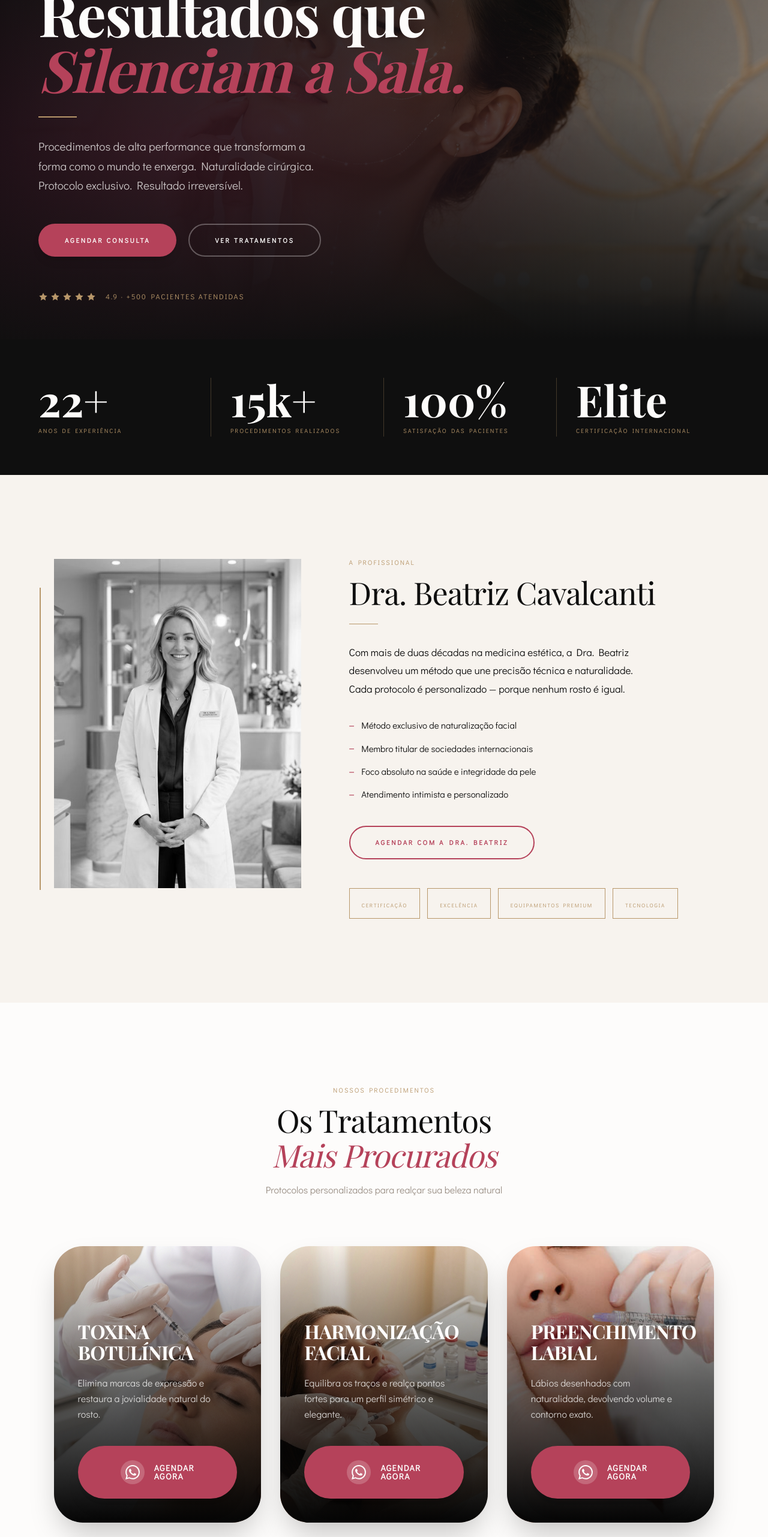
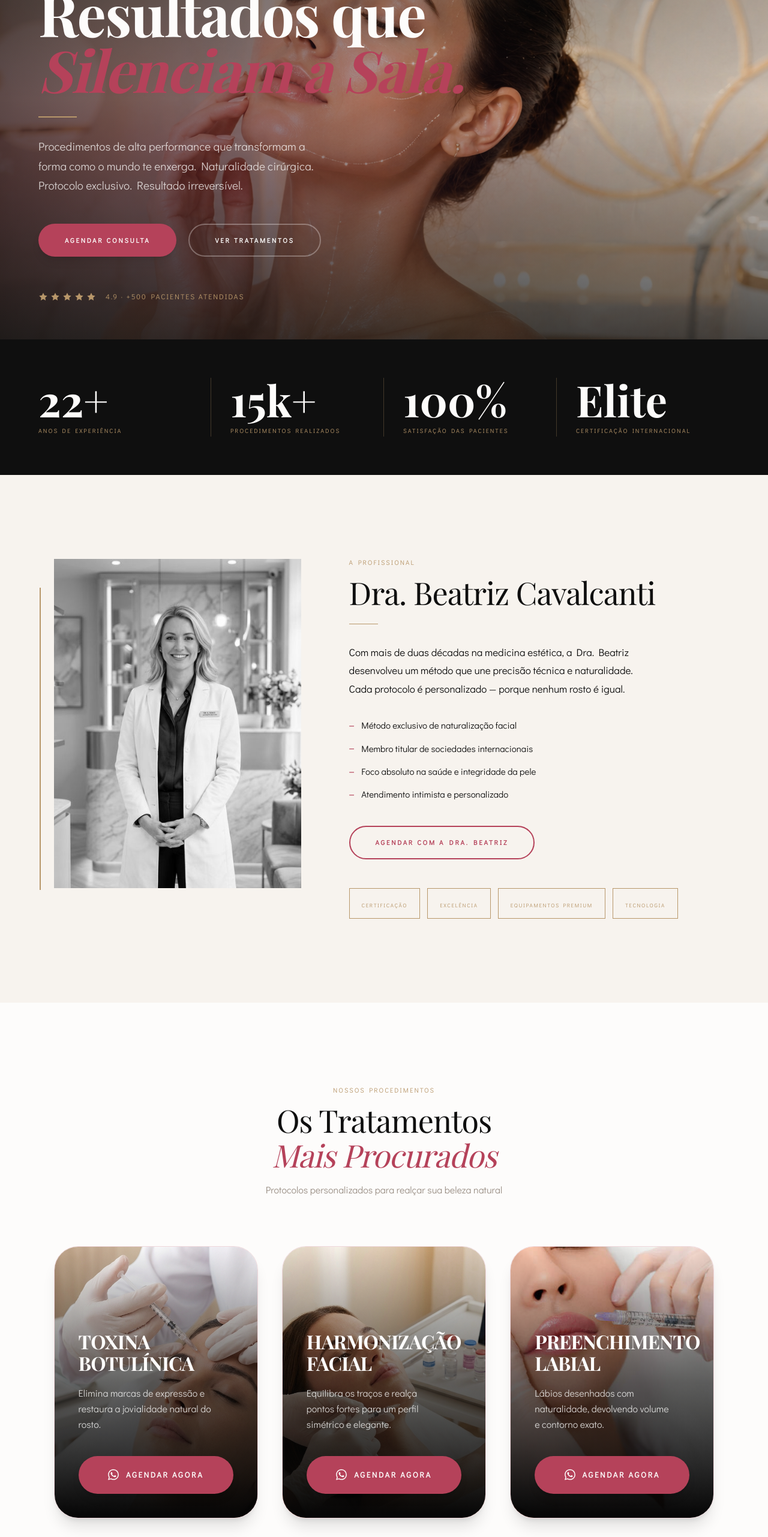
Before and after one commit to matheusetecestudo-sys/Site-de-clinica-de-est-tica, a React (Vite) app: page / in a window 1280 px wide. Shown: the part 234-2797 px from the top of the page at 60% size. Built offline with nearby package versions, Linux system fonts and the light colour scheme; a web font is replaced by a local one.

Commit message:
style: refine hero visibility, mobile grid layout, and service card aesthetics

```diff
--- a/src/App.tsx
+++ b/src/App.tsx
@@ -276,12 +276,12 @@ export default function App() {
       <section className="relative min-h-[100dvh] flex flex-col bg-black overflow-hidden">
         <div className="absolute inset-0 z-0">
           <img src="/images/banner01 (3).png" alt="Clínica" className="w-full h-full object-cover object-top scale-[1.03]" />
-          {/* Degradê principal: esquerda escura para transparente */}
-          <div className="absolute inset-0 bg-gradient-to-r from-black via-black/75 to-black/10" />
-          {/* Degradê inferior: base escura para transparente */}
-          <div className="absolute inset-0 bg-gradient-to-t from-black via-black/40 to-transparent" />
-          {/* Degradê superior: topo escuro suave */}
-          <div className="absolute inset-0 bg-gradient-to-b from-black/60 via-transparent to-transparent" />
+          {/* Degradê principal: esquerda escura para transparente — Suavizado */}
+          <div className="absolute inset-0 bg-gradient-to-r from-black/70 via-black/30 to-transparent" />
+          {/* Degradê inferior: base escura para transparente — Suavizado */}
+          <div className="absolute inset-0 bg-gradient-to-t from-black/70 via-transparent to-transparent" />
+          {/* Degradê superior: topo escuro suave — Suavizado */}
+          <div className="absolute inset-0 bg-gradient-to-b from-black/40 via-transparent to-transparent" />
           {/* Brilho rosa sutil no canto esquerdo */}
           <div className="absolute inset-0 bg-[radial-gradient(ellipse_at_20%_60%,rgba(219,39,119,0.12)_0%,transparent_55%)]" />
         </div>
@@ -409,13 +409,13 @@ export default function App() {
             <p className="font-sans text-[16px] text-warm-gray">Protocolos personalizados para realçar sua beleza natural</p>
           </div>
 
-          <div className="grid grid-cols-2 md:grid-cols-3 gap-4 md:gap-8">
+          <div className="grid grid-cols-1 md:grid-cols-3 gap-6 md:gap-10">
             {SERVICES.map((srv, i) => (
               <motion.div
                 {...fadeInUp}
                 transition={{ delay: i * 0.08 }}
                 key={i}
-                className="relative aspect-[0.7/1] md:aspect-[0.75/1] rounded-[32px] md:rounded-[48px] overflow-hidden group shadow-2xl"
+                className="relative aspect-[0.75/1] md:aspect-[0.75/1] rounded-[24px] md:rounded-[40px] overflow-hidden group shadow-xl border border-rose/20"
               >
                 {/* Imagem de Fundo */}
                 <img src={srv.image} alt={srv.title} className="absolute inset-0 w-full h-full object-cover transition-transform duration-700 group-hover:scale-110" />
@@ -435,18 +435,13 @@ export default function App() {
                     {srv.description}
                   </p>
 
-                  {/* Botão Pill Rosa */}
+                  {/* Botão Pill Rosa — Mais Estético e Compacto */}
                   <a
                     href={whatsappUrl}
-                    className="bg-rose text-white rounded-full py-3.5 md:py-6 px-6 md:px-10 flex items-center justify-center gap-3 md:gap-4 hover:bg-[#8E2E43] transition-all duration-300 shadow-xl group/btn"
+                    className="bg-rose text-white rounded-full py-4 md:py-5 px-8 md:px-10 flex items-center justify-center gap-3 hover:bg-[#8E2E43] transition-all duration-300 shadow-lg hover:shadow-rose/20"
                   >
-                    <div className="bg-white/20 p-2 rounded-full">
-                      <WhatsAppIcon size={18} className="md:w-[24px] md:h-[24px]" />
-                    </div>
-                    <div className="flex flex-col items-start leading-none">
-                      <span className="font-sans font-bold text-[10px] md:text-[14px] uppercase tracking-widest">AGENDAR</span>
-                      <span className="font-sans font-bold text-[10px] md:text-[14px] uppercase tracking-widest">AGORA</span>
-                    </div>
+                    <WhatsAppIcon size={18} className="text-white" />
+                    <span className="font-sans font-bold text-[11px] md:text-[13px] uppercase tracking-[0.2em]">AGENDAR AGORA</span>
                   </a>
                 </div>
               </motion.div>
```
